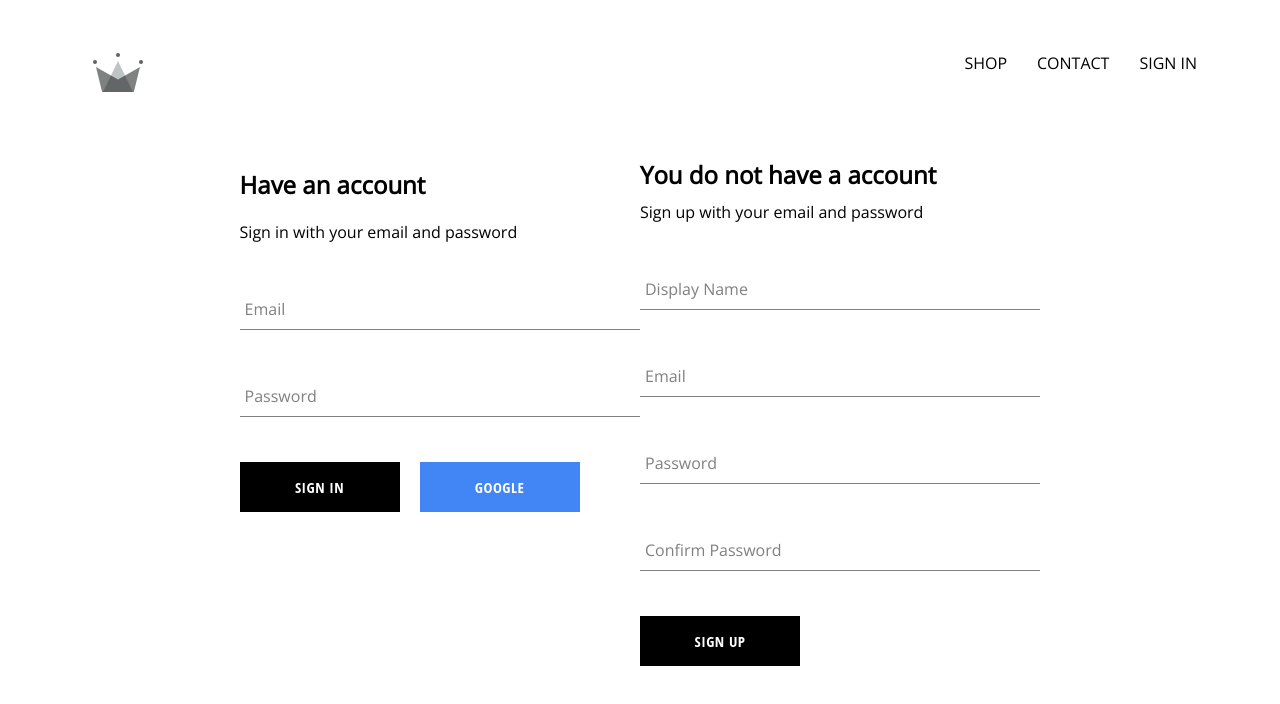
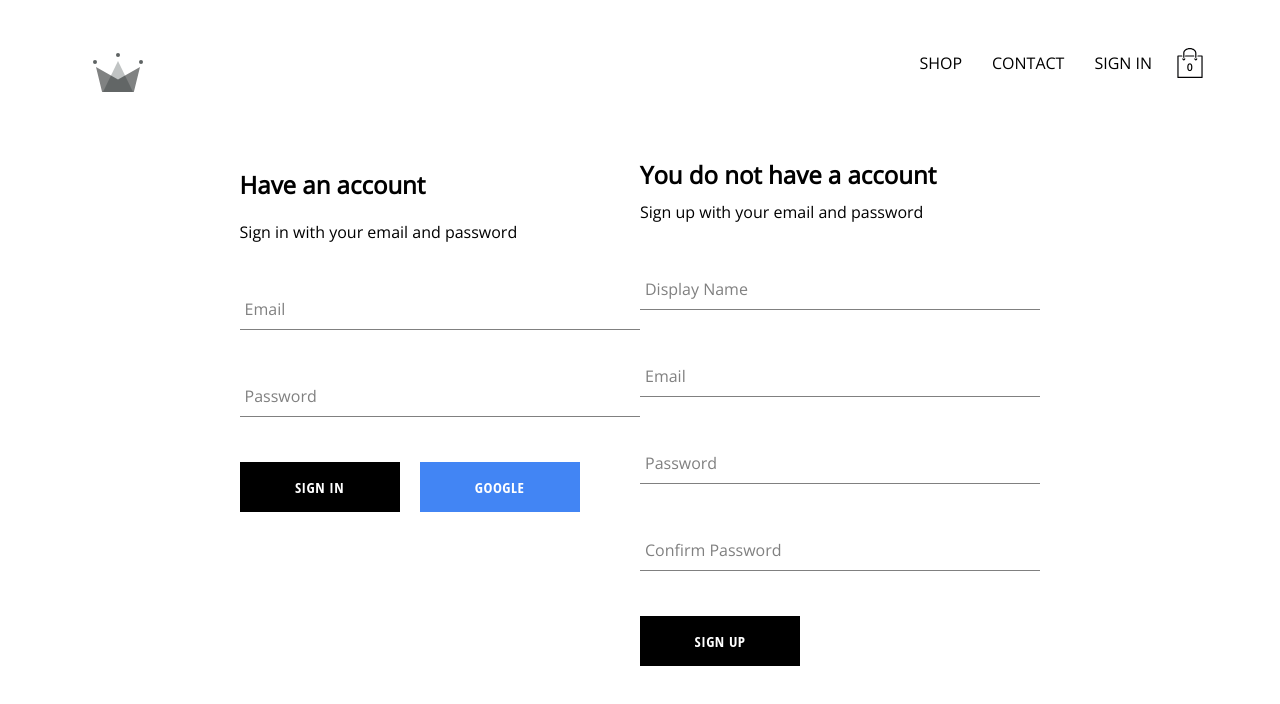
Before and after one commit to giorgidanelia10geo/clothing-commerce, a React (Create React App) app: page /signin in a window 1280 px wide. Shown: the top 704 px of the page. Built offline with nearby package versions, Linux system fonts and the light colour scheme; no server answers.

Commit message:
added cartIcon and cart drop down

```diff
--- a/src/App.js
+++ b/src/App.js
@@ -41,7 +41,8 @@
           <Route exact path="/" component={HomePage} />
           <Route path="/shop" component={ShopPage} />
           <Route exact path="/signin" render={() => this.props.currentUser
-            ? (<Redirect to="/" />) : (<Auth />)} />
+            ? (<Redirect to="/" />)
+            : (<Auth />)} />
         </Switch>
       </div>
     );
--- /dev/null
+++ b/src/components/CartDropdown/CartDropdown.js
@@ -0,0 +1,15 @@
+import React from 'react'
+import CostumButton from '../costumButton/CostumButton'
+
+import './CartDropdown.scss'
+
+const CartDropdown = () => {
+  return (
+    <div className="cart-dropdown">
+      <div className="cart-items"></div>
+      <CostumButton>Check Cart</CostumButton>
+    </div>
+  )
+}
+
+export default CartDropdown
--- /dev/null
+++ b/src/components/CartDropdown/CartDropdown.scss
@@ -0,0 +1,24 @@
+.cart-dropdown {
+  position: absolute;
+  width: 240px;
+  height: 340px;
+  display: flex;
+  flex-direction: column;
+  padding: 20px;
+  border: 1px solid black;
+  background-color: white;
+  top: 90px;
+  right: 40px;
+  z-index: 5;
+
+  .cart-items {
+    height: 240px;
+    display: flex;
+    flex-direction: column;
+    overflow: scroll;
+  }
+
+  button {
+    margin-top: auto;
+  }
+}
--- /dev/null
+++ b/src/components/cartIconComponent/CartIcon.js
@@ -0,0 +1,21 @@
+import React from 'react'
+import { connect } from 'react-redux'
+import cartToggleHidden from '../../redux/cart/cartAction'
+import { ReactComponent as ShoppingIcon } from '../../assets/shopping-bag.svg'
+
+import './CartIcon.scss'
+
+const CartIcon = ({ cartToggleHidden }) => {
+  return (
+    <div className="cart-icon" onClick={cartToggleHidden}>
+      <ShoppingIcon className="shopping-icon" />
+      <span className="item-count">0</span>
+    </div>
+  )
+}
+
+const mapDispatchToProps = dispatch => ({
+  cartToggleHidden: () => dispatch(cartToggleHidden())
+})
+
+export default connect(null, mapDispatchToProps)(CartIcon)
--- /dev/null
+++ b/src/components/cartIconComponent/CartIcon.scss
@@ -0,0 +1,21 @@
+.cart-icon {
+  width: 45px;
+  height: 45px;
+  position: relative;
+  display: flex;
+  align-items: center;
+  justify-content: center;
+  cursor: pointer;
+
+  .shopping-icon {
+    width: 30px;
+    height: 30px;
+  }
+
+  .item-count {
+    position: absolute;
+    font-size: 10px;
+    font-weight: bold;
+    bottom: 12px;
+  }
+}
--- a/src/components/header/Header.js
+++ b/src/components/header/Header.js
@@ -3,10 +3,12 @@
 import { connect } from 'react-redux'
 import { ReactComponent as Logo } from '../../assets/crown.svg'
 import { auth } from '../../utils/firebase.utils'
+import CartIcon from '../cartIconComponent/CartIcon'
+import CartDropdown from '../CartDropdown/CartDropdown'
 
 import './Header.scss'
 
-const Header = ({ currentUser }) => {
+const Header = ({ currentUser, hidden }) => {
   return (
     <div className="header">
       <Link className="logo-container" to="/">
@@ -15,21 +17,22 @@
       <div className="options">
         <Link to="/shop" className="option">SHOP</Link>
         <Link to="/shop" className="option">CONTACT</Link>
-        {
-          currentUser ? (
-            <div className="option" onClick={() => auth.signOut()}>SIGN OUT</div>
-          )
-            : (
-              <Link className="option" to="/signin">SIGN IN</Link>
-            )
-        }
+        {currentUser ? (
+          <div className="option" onClick={() => auth.signOut()}>SIGN OUT</div>
+        ) : (
+            <Link className="option" to="/signin">SIGN IN</Link>)}
+        <CartIcon />
       </div>
+      {
+        hidden ? null : (<CartDropdown />)
+      }
     </div>
   )
 }
 
-const mapStateToProps = state => ({
-  currentUser: state.user.currentUser
+const mapStateToProps = ({ user: { currentUser }, cart: { hidden } }) => ({
+  currentUser,
+  hidden
 })
 
 export default connect(mapStateToProps)(Header)
--- /dev/null
+++ b/src/redux/cart/cartAction.js
@@ -0,0 +1,7 @@
+import { CartActionTypes } from './cartActionTypes'
+
+const cartToggleHidden = () => ({
+  type: CartActionTypes.CURT_TOGGLE_HIDDEN
+})
+
+export default cartToggleHidden
--- /dev/null
+++ b/src/redux/cart/cartActionTypes.js
@@ -0,0 +1,3 @@
+export const CartActionTypes = ({
+  CURT_TOGGLE_HIDDEN: 'CURT_TOGGLE_HIDDEN'
+})
--- /dev/null
+++ b/src/redux/cart/cartReducer.js
@@ -0,0 +1,19 @@
+import { CartActionTypes } from './cartActionTypes'
+
+const INITIAL_STATE = {
+  hidden: true,
+}
+
+const cartReducer = (state = INITIAL_STATE, action) => {
+  switch (action.type) {
+    case CartActionTypes.CURT_TOGGLE_HIDDEN:
+      return {
+        ...state,
+        hidden: !state.hidden,
+      }
+    default:
+      return state
+  }
+}
+
+export default cartReducer
--- a/src/redux/rootReducer.js
+++ b/src/redux/rootReducer.js
@@ -1,6 +1,8 @@
 import { combineReducers } from 'redux'
 import userReducer from './user/userReducer'
+import cartReducer from './cart/cartReducer'
 
 export default combineReducers({
   user: userReducer,
+  cart: cartReducer,
 })
```
Also changed, not shown: src/assets/shopping-bag.svg (added), 1 other file (tests, documents, lock files or other folders).
